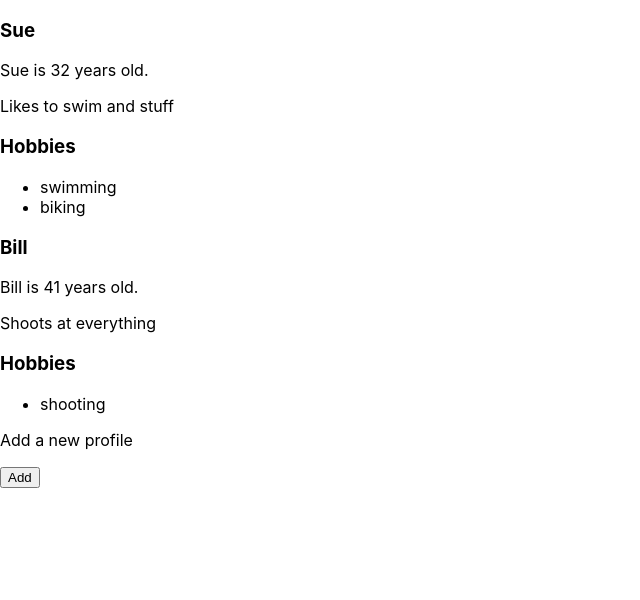
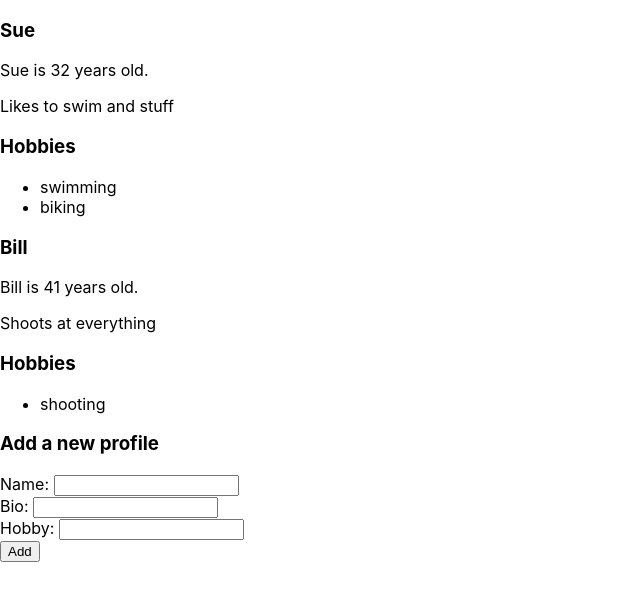
Before and after one commit to tlanders/reactjs-fundamentals-first, a React (Create React App) app: page / in a window 1280 px wide. Shown: the top 600 px of the page, without its empty margins (0-640 px from the left). Built offline with nearby package versions, Linux system fonts and the light colour scheme.

Commit message:
added new profile form to AddProfile

```diff
--- a/src/App.js
+++ b/src/App.js
@@ -18,10 +18,10 @@ class App extends React.Component {
         this.addUser = this.addUser.bind(this);
     }
 
-    addUser(event) {
-        let user = {name: 'Tim', age: 27, bio: 'Reads a lot', hobbies: ['reading', 'spelling', 'pontificating']};
+    addUser(profile) {
+        // let user = {name: 'Tim', age: 27, bio: 'Reads a lot', hobbies: ['reading', 'spelling', 'pontificating']};
         this.setState({
-            "profiles": this.state.profiles.concat(user)
+            "profiles": this.state.profiles.concat([profile])
         });
     }
 
--- a/src/components/AddProfile.jsx
+++ b/src/components/AddProfile.jsx
@@ -1,15 +1,63 @@
 import React from "react";
 
 class AddProfile extends React.Component {
+    constructor(props) {
+        super(props);
+        this.state = {
+            name:'',
+            bio:'',
+            hobby:'',
+            age:33
+        };
+
+        this.handleName = this.handleName.bind(this);
+        this.handleBio = this.handleBio.bind(this);
+        this.handleHobby = this.handleHobby.bind(this);
+        this.handleClick = this.handleClick.bind(this);
+    }
+
+    handleName(event) {
+        this.setState({
+            name: event.target.value
+        });
+    }
+    handleBio(event) {
+        this.setState({
+            bio: event.target.value
+        });
+    }
+    handleHobby(event) {
+        this.setState({
+            hobby: event.target.value
+        });
+    }
+    handleClick(event) {
+        let newProfile = {
+            name: this.state.name,
+            bio: this.state.bio,
+            hobbies: [this.state.hobby],
+            age: this.state.age
+        }
+        this.props.addUser(newProfile);
+        this.setState({
+            name:'',
+            bio:'',
+            hobby:'',
+            age:33
+        });
+    }
+
     render() {
         return (
             <div>
-                <p>Add a new profile</p>
-                <button onClick={this.props.addUser}>Add</button>
+                <h3>Add a new profile</h3>
+                <label htmlFor="name">Name: </label><input  name='name' onChange={this.handleName} value={this.state.name}/><br/>
+                <label htmlFor="bio">Bio: </label><input  name='bio' onChange={this.handleBio} value={this.state.bio}/><br/>
+                <label htmlFor="hobby">Hobby: </label><input name='hobby' onChange={this.handleHobby} value={this.state.hobby}/><br/>
+                <button onClick={this.handleClick}>Add</button>
             </div>
         )
     }
-
 }
 
 export default AddProfile;
```
